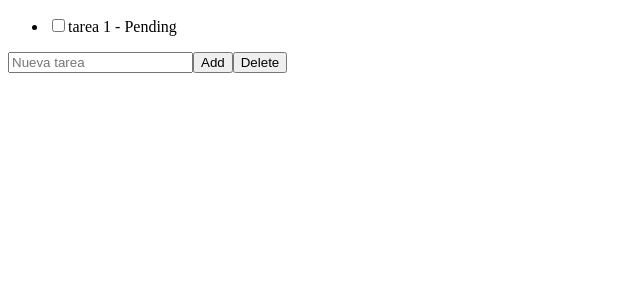
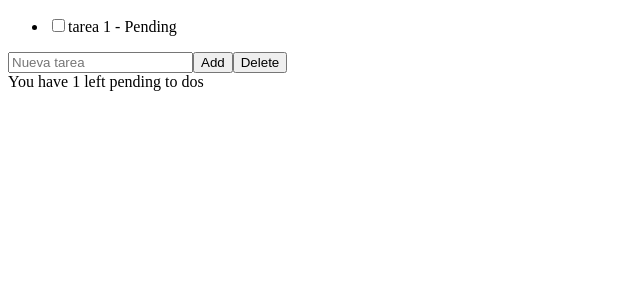
Before and after one commit to arlan85/todo-react, a React (Create React App) app: page / in a window 1280 px wide. Shown: the top 300 px of the page, without its empty margins (0-640 px from the left). Built offline with nearby package versions, Linux system fonts and the light colour scheme.

Commit message:
feat: add remining todos counter

```diff
--- a/src/app.jsx
+++ b/src/app.jsx
@@ -24,6 +24,7 @@ export function App(){
     // setTodos([...todos, newTodo])
   }
 
+
   const toggleTodo = (id) => {
     const newTodos = [...todos];
     const todo = newTodos.find(todo => todo.id === id);
@@ -37,6 +38,7 @@ export function App(){
     <input type="text" ref={todoTaskRef} placeholder="Nueva tarea" />
     <button onClick={handleTodoAdd}>Add</button>
     <button>Delete</button>
+    <div>You have {todos.filter((todo) => !todo.completed).length} left pending to dos</div>
   </Fragment>
 )
 }
```
